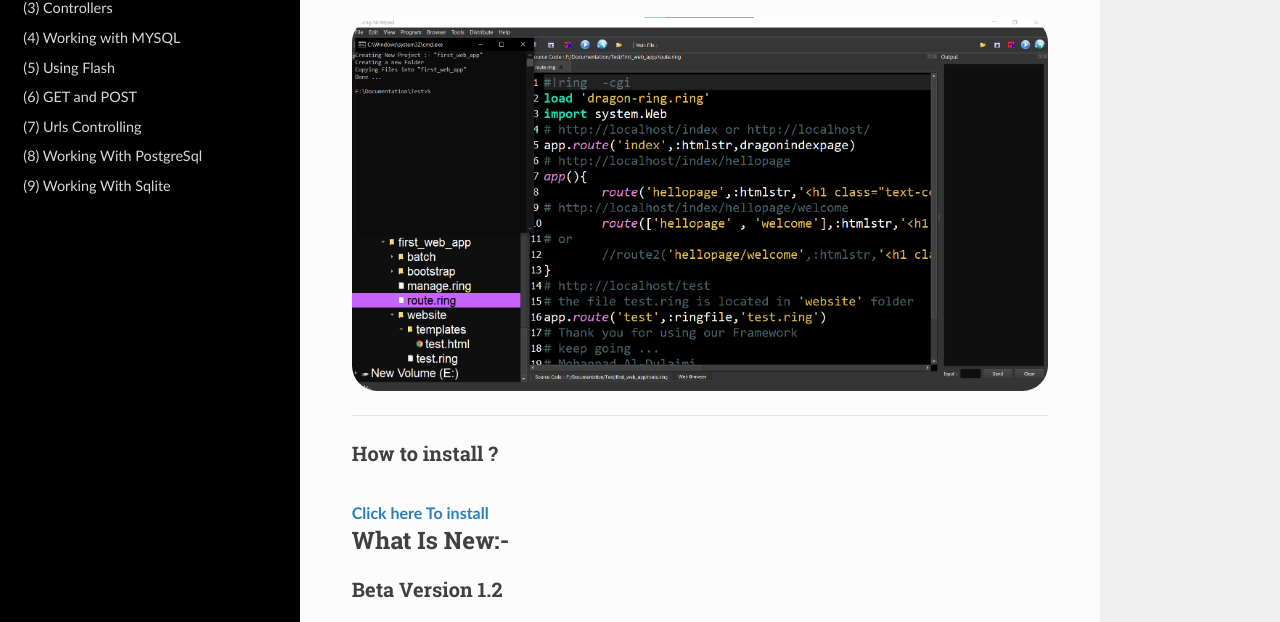
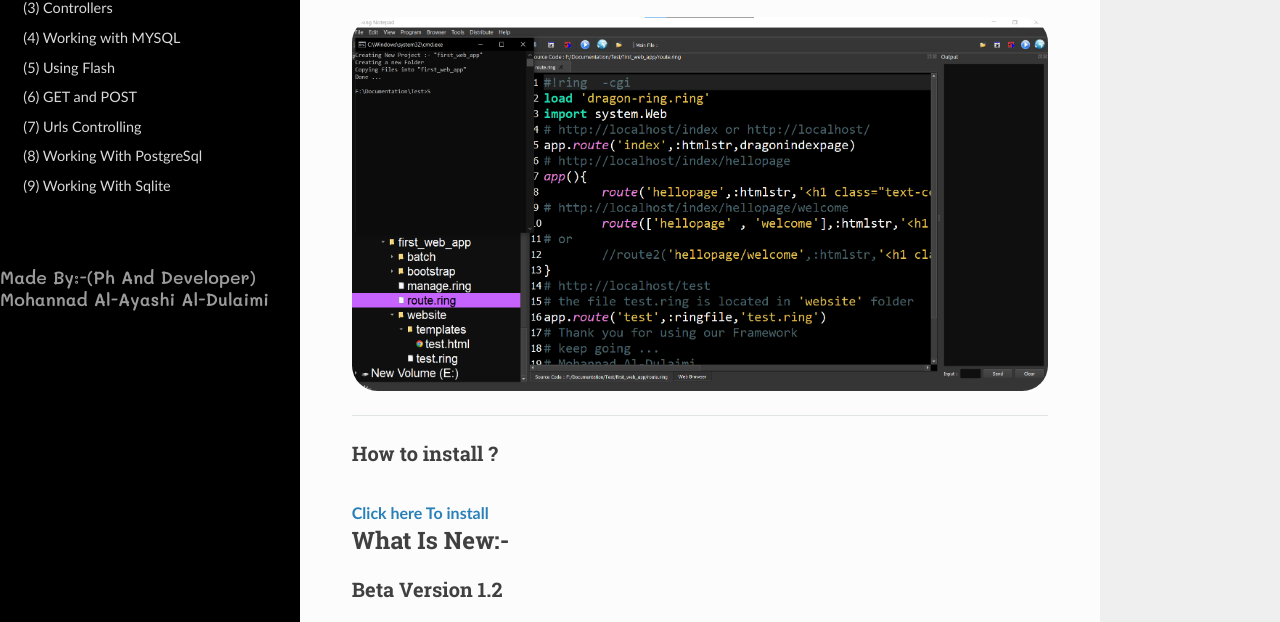
Before and after one commit to dragon-ring-docs/dragon-ring-docs.github.io, a plain HTML site: page index.html in a window 1280 px wide. Shown: the part 169-791 px from the top of the page. Drawn offline with Linux system fonts and the light colour scheme.

Commit message:
Updating...

```diff
--- a/nav.html
+++ b/nav.html
@@ -59,5 +59,6 @@
                       <a href='wwsqlite.html'>(9) Working With Sqlite</a>
                       </li>
                 </ul>
-
+                <h5 style="padding-top:5VW !important;  font-family: 'Mali', cursive !important;
+                ">Made By:-(Ph And Developer) <br>Mohannad Al-Ayashi Al-Dulaimi</h5>
               </div>
```
